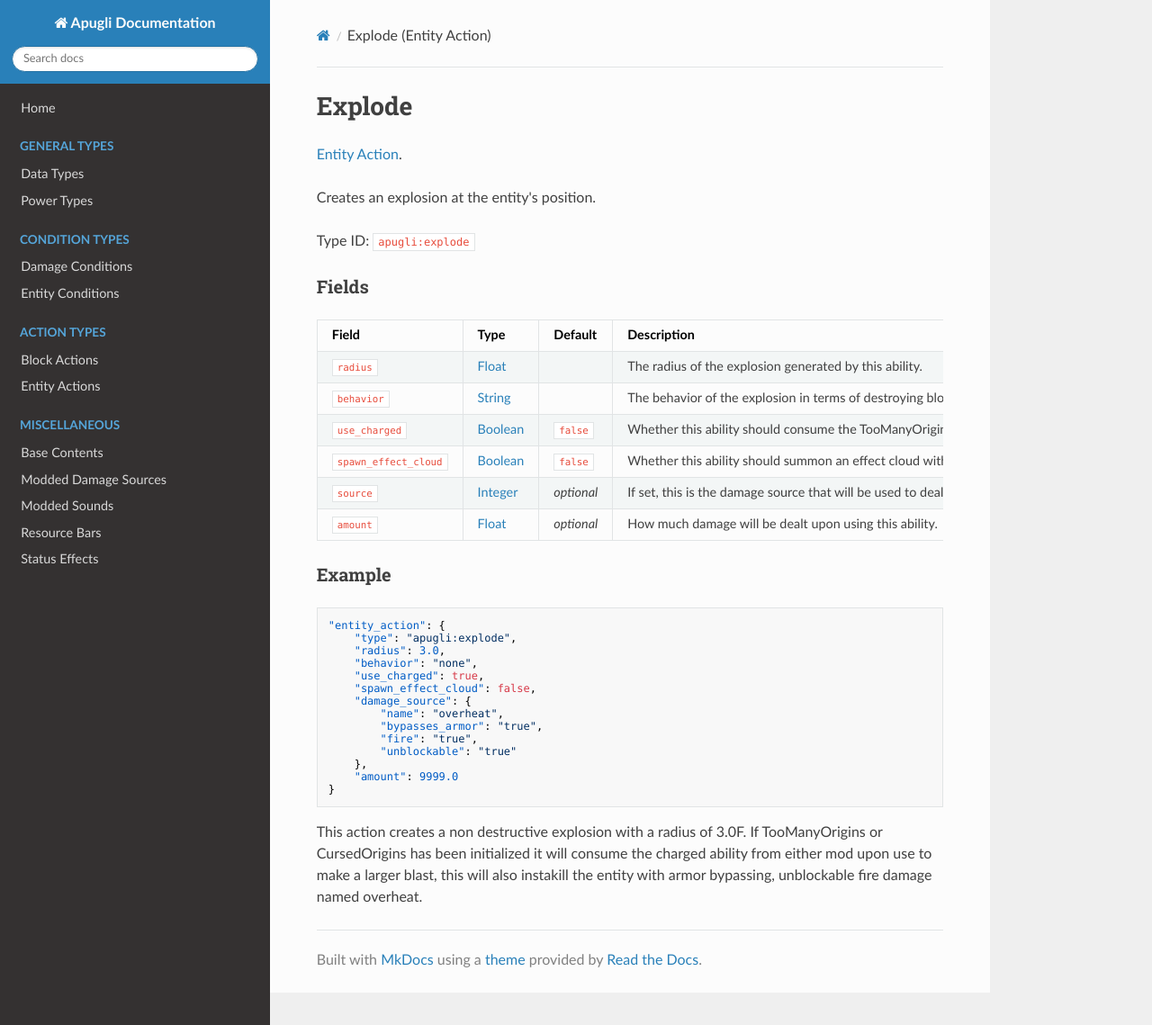
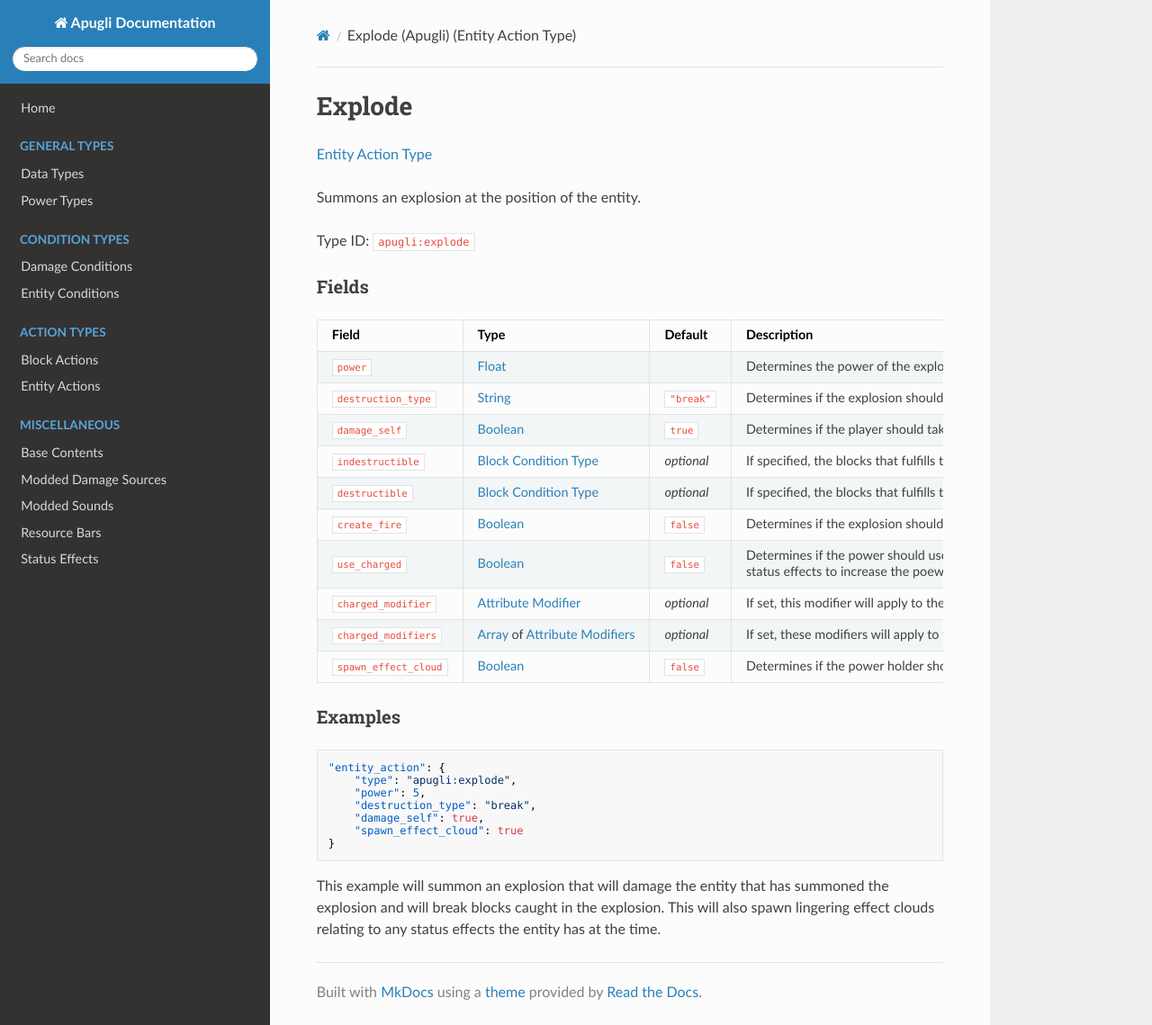
Before and after one commit to MerchantPug/apugli-docs, an MkDocs documentation site: the page built from docs/types/entity_action_types/explode.md, in a window 1280 px wide and 1139 px high. Shown: the whole window at 90% size. Built offline with MkDocs 1.6.1, drawn with Linux system fonts in a browser that asks for light colours; nearby versions of some CDN libraries.

Commit message:
Updated docs
- Rewrote explode.md.
- Updated rocket_jump.md with new fields.
- Fixed mistakes with raycast.md
- Fixed mistakes with structure.md

````diff
--- a/docs/types/entity_action_types/explode.md
+++ b/docs/types/entity_action_types/explode.md
@@ -1,43 +1,41 @@
 ---
-title: Explode (Entity Action)
-date: 2021-08-03
+title: Explode (Apugli) (Entity Action Type)
+date: 2022-03-04
 ---
 
 # Explode
 
-[Entity Action](../entity_action_types.md).
+[Entity Action Type](../entity_action_types.md)
 
-Creates an explosion at the entity's position.
+Summons an explosion at the position of the entity.
 
 Type ID: `apugli:explode`
 
+
 ### Fields
 
-Field  | Type | Default | Description
--------|------|---------|-------------
-`radius` | [Float](https://origins.readthedocs.io/en/latest/types/data_types/float/) |  | The radius of the explosion generated by this ability.
-`behavior` | [String](https://origins.readthedocs.io/en/latest/types/data_types/string/) | | The behavior of the explosion in terms of destroying blocks. One of `none`, `break` or `destroy`.
-`use_charged` | [Boolean](https://origins.readthedocs.io/en/latest/types/data_types/boolean/) | `false` | Whether this ability should consume the TooManyOrigins' or CursedOrigins' Charged status effect for a more powerful blast. This has no effect unless either mod is initialized.
-`spawn_effect_cloud` | [Boolean](https://origins.readthedocs.io/en/types/latest/data_types/boolean/) | `false` | Whether this ability should summon an effect cloud with the entity's status effects upon use.
-`source` | [Integer](https://origins.readthedocs.io/en/latest/types/data_types/integer/) | *optional* | If set, this is the damage source that will be used to deal damage to the entity upon using this ability.
-`amount` | [Float](https://origins.readthedocs.io/en/latest/types/data_types/float/) | *optional*| How much damage will be dealt upon using this ability.
+Field | Type | Default | Description
+------|------|---------|-------------
+`power` | [Float](../data_types/float.md) | | Determines the power of the explosion.
+`destruction_type` | [String](https://origins.readthedocs.io/en/latest/types/data_types/string/) | `"break"` | Determines if the explosion should destroy the terrain, destroy the terrain and drop the loot of the blocks, or none (`"destroy"`, `"break"` or `"none"` respectively).
+`damage_self` | [Boolean](https://origins.readthedocs.io/en/latest/types/data_types/data_types/boolean/) | `true` | Determines if the player should take damage from the summoned explosion.
+`indestructible` | [Block Condition Type](https://origins.readthedocs.io/en/latest/types/block_condition_types/) | _optional_ | If specified, the blocks that fulfills the specified block condition type is not destroyed by the summoned explosion.
+`destructible` | [Block Condition Type](https://origins.readthedocs.io/en/latest/types/block_condition_types/) | _optional_ | If specified, the blocks that fulfills this specified block condition type are the **only** blocks that are destroyed by the summoned explosion.
+`create_fire` | [Boolean](https://origins.readthedocs.io/en/latest/types/data_types/data_types/boolean/) | `false` | Determines if the explosion should create fire.
+`use_charged` | [Boolean](https://origins.readthedocs.io/en/latest/types/data_types/data_types/boolean/) | `false` | Determines if the power should use either the `toomanyorigins:charged` or `cursedorigins:charged` status effects to increase the poewr of the summoned explosion (This requires either of the two mods to use this but this power will function normally without either mod).
+`charged_modifier` | [Attribute Modifier](https://origins.readthedocs.io/en/latest/types/data_types/attribute_modifier/) | *optional* | If set, this modifier will apply to the power of the explosion when the entity is charged (See `use_charged` field description for charged criteria).
+`charged_modifiers` | [Array](https://origins.readthedocs.io/en/latest/types/data_types/array/) of [Attribute Modifiers](https://origins.readthedocs.io/en/latest/types/data_types/attribute_modifier/) | *optional* | If set, these modifiers will apply to the power of the explosion when the entity is charged (See `use_charged` field description for charged criteria).
+`spawn_effect_cloud` | [Boolean](https://origins.readthedocs.io/en/latest/types/data_types/data_types/boolean/) | `false` | Determines if the power holder should lose all of their current status effects to create lingering effect clouds with these effects upon exploding.
 
-
-### Example
+### Examples
 ```json
 "entity_action": {
     "type": "apugli:explode",
-    "radius": 3.0,
-    "behavior": "none",
-    "use_charged": true,
-    "spawn_effect_cloud": false,
-    "damage_source": {
-        "name": "overheat",
-        "bypasses_armor": "true",
-        "fire": "true",
-        "unblockable": "true"
-    },
-    "amount": 9999.0
+    "power": 5,
+    "destruction_type": "break",
+    "damage_self": true,
+    "spawn_effect_cloud": true
 }
 ```
-This action creates a non destructive explosion with a radius of 3.0F. If TooManyOrigins or CursedOrigins has been initialized it will consume the charged ability from either mod upon use to make a larger blast, this will also instakill the entity with armor bypassing, unblockable fire damage named overheat.
+
+This example will summon an explosion that will damage the entity that has summoned the explosion and will break blocks caught in the explosion. This will also spawn lingering effect clouds relating to any status effects the entity has at the time.
````
Also changed, not shown: docs/types/entity_condition_types/raycast.md (+1 -1 lines), docs/types/entity_condition_types/structure.md (+1 -3 lines), docs/types/power_types/rocket_jump.md (+10 -4 lines).
